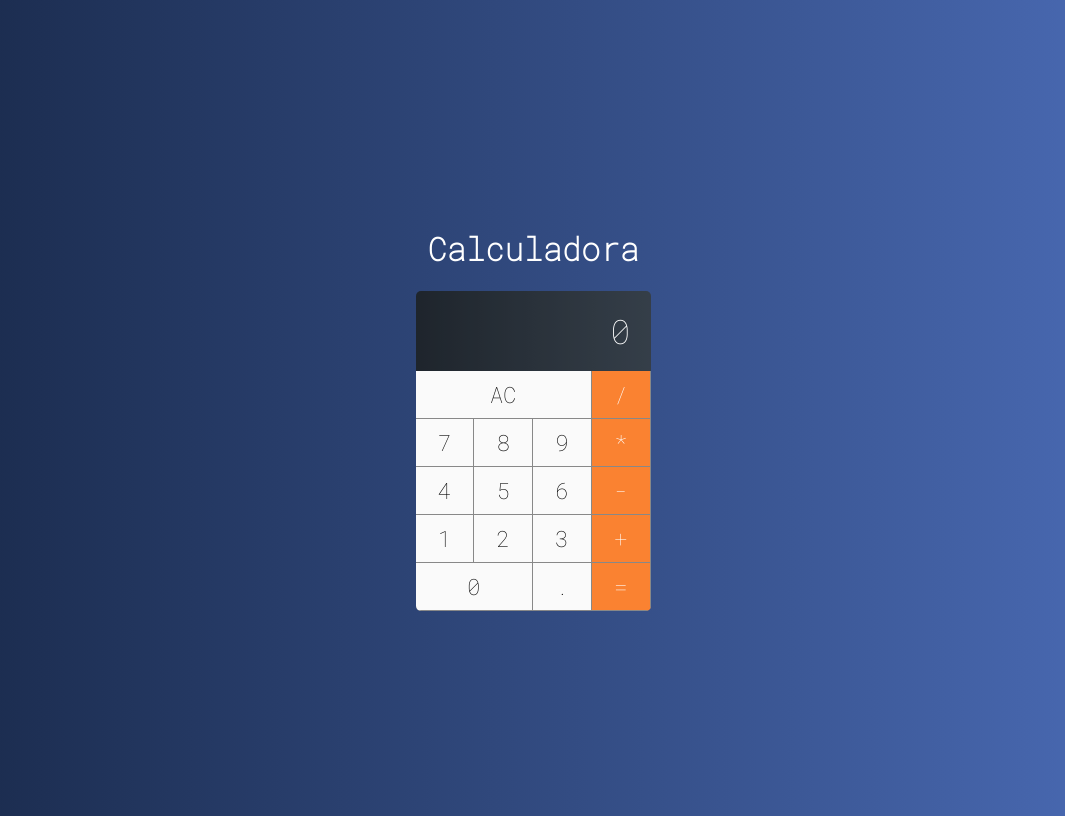
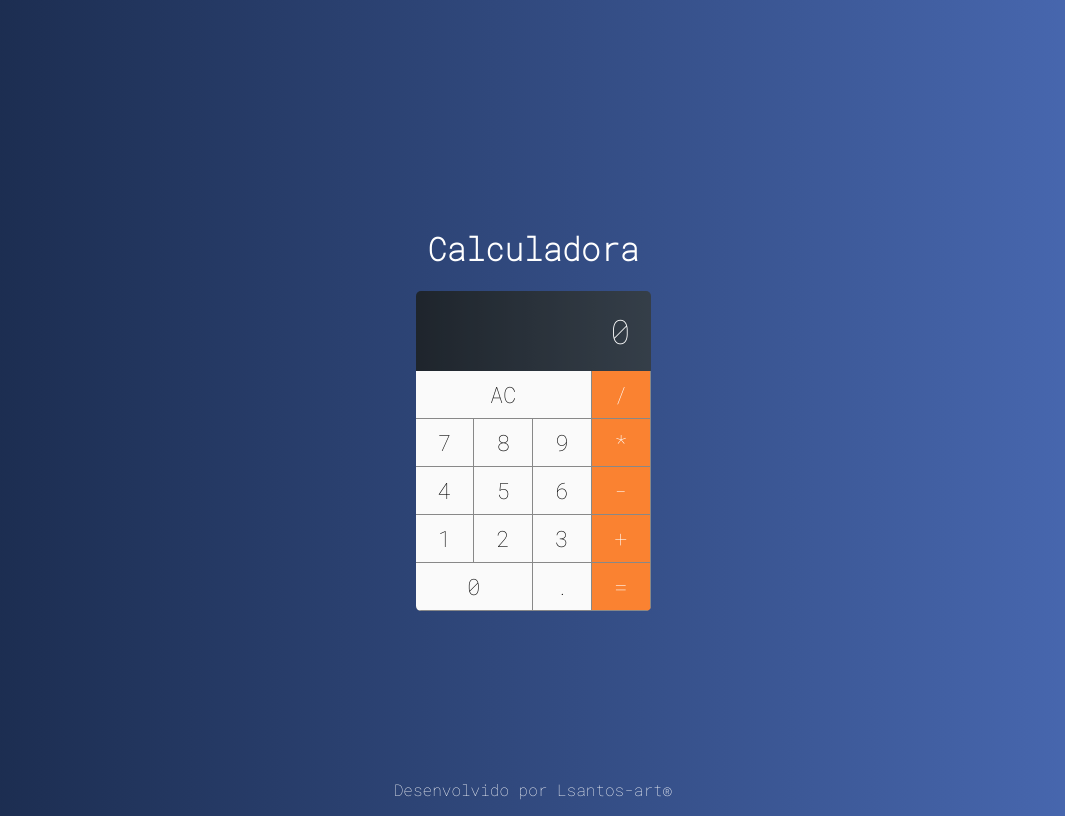
Before and after one commit to Lsantos-art/react-calculadora, a React (Create React App) app: page / in a window 1280 px wide. Shown: the whole page, without its empty margins (107-1172 px from the left). Built offline with nearby package versions, Linux system fonts and the light colour scheme.

Commit message:
Inserindo footer

```diff
--- /dev/null
+++ b/src/components/Footer.css
@@ -0,0 +1,10 @@
+.footer {
+    position:absolute;
+    bottom:0;
+    width:100%;
+}
+
+.link{
+    color: white;
+    text-decoration: none;
+}
--- /dev/null
+++ b/src/components/Footer.jsx
@@ -0,0 +1,16 @@
+import React from "react";
+import "./Footer.css";
+
+const Footer = () => {
+  return (
+    <div className="footer">
+      <span>
+        <a href="https://github.com/Lsantos-art" className="link">
+          Desenvolvido por Lsantos-art®
+        </a>
+      </span>
+    </div>
+  );
+};
+
+export default Footer;
--- a/src/main/Calculator.css
+++ b/src/main/Calculator.css
@@ -1,3 +1,10 @@
+.content {
+  display: flex;
+  flex-direction: column;
+  justify-content: center;
+  align-items: center;
+}
+
 .calculator {
   height: 320px;
   width: 235px;
--- a/src/main/Calculator.jsx
+++ b/src/main/Calculator.jsx
@@ -2,6 +2,7 @@ import Button from "../components/Button";
 import Display from "../components/Display";
 import React from "react";
 import "./Calculator.css";
+import Footer from "../components/Footer";
 
 const initialState = {
   displayValue: "0",
@@ -27,6 +28,7 @@ class Calculator extends React.Component {
 
   setOperation(operation) {
     if (this.state.current === 0) {
+      operation = operation !== "=" ? operation : "+";
       this.setState({ operation, current: 1, clearDisplay: true });
     } else {
       const equals = operation === "=";
@@ -70,6 +72,7 @@ class Calculator extends React.Component {
 
   render() {
     return (
+      <div className="content">
         <div className="calculator">
           <Display value={this.state.displayValue} />
           <Button label="AC" click={this.clearMemory} triple />
@@ -90,6 +93,8 @@ class Calculator extends React.Component {
           <Button label="." click={this.addDigit} />
           <Button label="=" click={this.setOperation} operation />
         </div>
+        <Footer />
+      </div>
     );
   }
 }
```
Lines whose indentation alone changed are shown as unchanged.
